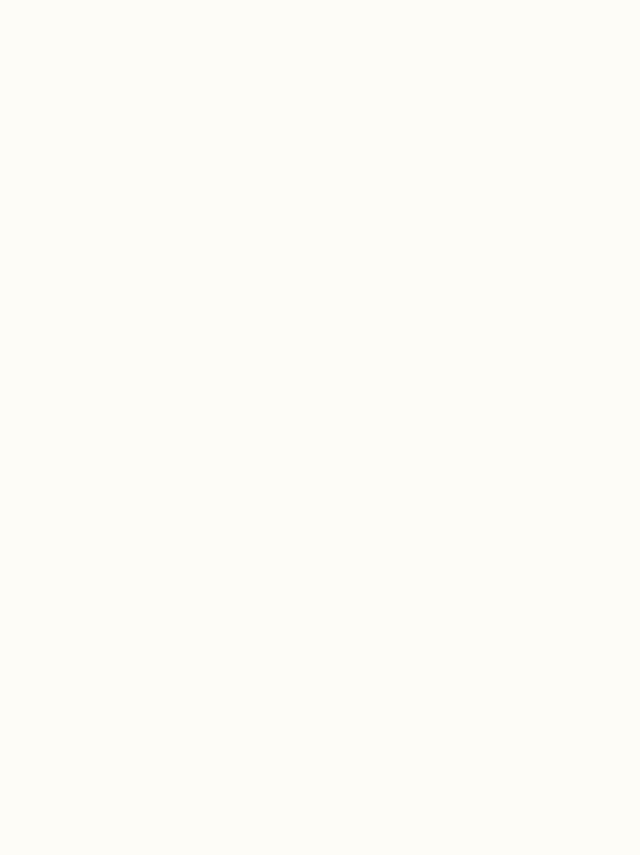
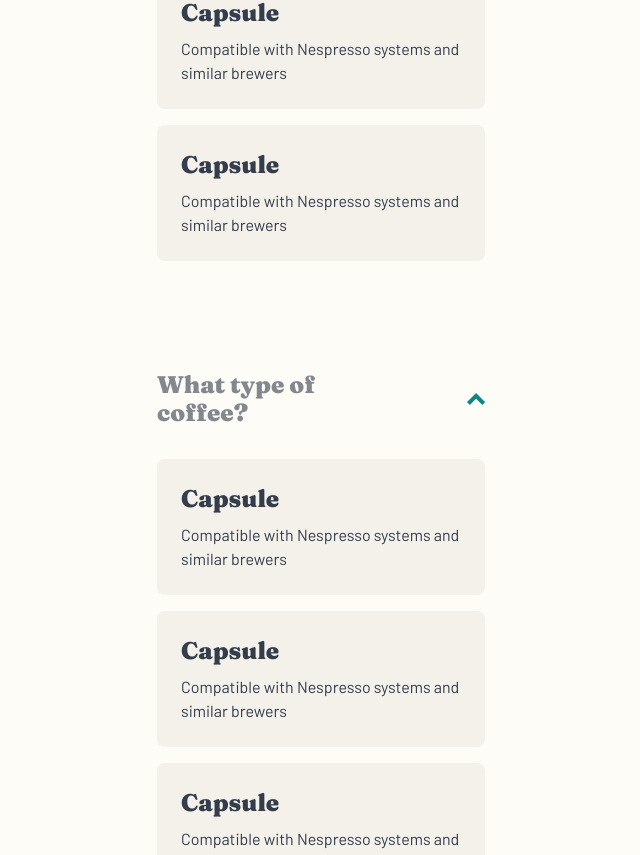
Before and after one commit to CharlesSquirel/caffeeroaster_frontendmentor, a Next.js app: page /plan in a window 1280 px wide. Shown: the part 1936-2791 px from the top of the page, without its empty margins (319-959 px from the left). Before the commit the page ends 1876 px from the top, so only its background shows below. Built offline with nearby package versions, Linux system fonts and the light colour scheme.

Commit message:
Feat: Create form mobile UI

```diff
--- /dev/null
+++ b/app/components/CreatForm/CreatForm.tsx
@@ -0,0 +1,84 @@
+import DropdownForm from '../common/DropdownForm.tsx/DropdownForm';
+import DropdownOption from '../common/DropdownOption/DropdownOption';
+
+export default function CreateForm() {
+  return (
+    <form className="flex w-[328px] flex-col gap-[110px]">
+      {/* how */}
+      <DropdownForm title="How do you drink your coffee?">
+        <DropdownOption
+          title="Capsule"
+          description="Compatible with Nespresso systems and similar brewers"
+        />
+        <DropdownOption
+          title="Capsule"
+          description="Compatible with Nespresso systems and similar brewers"
+        />
+        <DropdownOption
+          title="Capsule"
+          description="Compatible with Nespresso systems and similar brewers"
+        />
+      </DropdownForm>
+      {/* type */}
+      <DropdownForm title="What type of coffee?">
+        <DropdownOption
+          title="Capsule"
+          description="Compatible with Nespresso systems and similar brewers"
+        />
+        <DropdownOption
+          title="Capsule"
+          description="Compatible with Nespresso systems and similar brewers"
+        />
+        <DropdownOption
+          title="Capsule"
+          description="Compatible with Nespresso systems and similar brewers"
+        />
+      </DropdownForm>
+      {/* how much */}
+      <DropdownForm title="How much do you like?">
+        <DropdownOption
+          title="Capsule"
+          description="Compatible with Nespresso systems and similar brewers"
+        />
+        <DropdownOption
+          title="Capsule"
+          description="Compatible with Nespresso systems and similar brewers"
+        />
+        <DropdownOption
+          title="Capsule"
+          description="Compatible with Nespresso systems and similar brewers"
+        />
+      </DropdownForm>
+      {/* grind */}
+      <DropdownForm title="Want us to grind them?">
+        <DropdownOption
+          title="Capsule"
+          description="Compatible with Nespresso systems and similar brewers"
+        />
+        <DropdownOption
+          title="Capsule"
+          description="Compatible with Nespresso systems and similar brewers"
+        />
+        <DropdownOption
+          title="Capsule"
+          description="Compatible with Nespresso systems and similar brewers"
+        />
+      </DropdownForm>
+      {/* how often */}
+      <DropdownForm title="How often should we deliver?">
+        <DropdownOption
+          title="Capsule"
+          description="Compatible with Nespresso systems and similar brewers"
+        />
+        <DropdownOption
+          title="Capsule"
+          description="Compatible with Nespresso systems and similar brewers"
+        />
+        <DropdownOption
+          title="Capsule"
+          description="Compatible with Nespresso systems and similar brewers"
+        />
+      </DropdownForm>
+    </form>
+  );
+}
--- /dev/null
+++ b/app/components/Create/Create.tsx
@@ -0,0 +1,10 @@
+import CreateForm from '../CreatForm/CreatForm';
+
+export default function Create() {
+  return (
+    <section className="mb-[120px] w-[328px]">
+      <article className="hidden"></article>
+      <CreateForm />
+    </section>
+  );
+}
--- /dev/null
+++ b/app/components/common/DropdownForm.tsx/DropdownForm.tsx
@@ -0,0 +1,26 @@
+import { fraunces } from '@/fonts/fonts';
+import ArrowUp from '@/icons/ArrowIcon';
+import { PropsWithChildren } from 'react';
+
+interface DropdownFormProps {
+  title: string;
+}
+
+export default function DropdownForm({
+  title,
+  children,
+}: PropsWithChildren<DropdownFormProps>) {
+  return (
+    <div className="flex flex-col gap-[16px] text-greay">
+      <div className="mb-[16px] flex items-center justify-between">
+        <h2
+          className={`${fraunces.className} w-[240px] text-[24px] leading-[28px]`}
+        >
+          {title}
+        </h2>
+        <ArrowUp className="cursor-pointer" />
+      </div>
+      {children}
+    </div>
+  );
+}
--- /dev/null
+++ b/app/components/common/DropdownOption/DropdownOption.tsx
@@ -0,0 +1,22 @@
+import { fraunces } from '@/fonts/fonts';
+
+interface DropdownOptionProps {
+  title: string;
+  description: string;
+  //   name: string;
+  //   onClick:
+}
+
+export default function DropdownOption({
+  title,
+  description,
+}: DropdownOptionProps) {
+  return (
+    <div className="bg-dropdownOptionBg flex w-[328px] flex-col gap-[8px] rounded-[8px] p-[24px] text-blueDark">
+      <h3 className={`${fraunces.className} text-[24px] leading-[32px]`}>
+        {title}
+      </h3>
+      <p className="text-base">{description}</p>
+    </div>
+  );
+}
--- /dev/null
+++ b/app/icons/ArrowIcon.tsx
@@ -0,0 +1,26 @@
+interface ArrowUpProps {
+  className?: string;
+}
+
+export default function ArrowUp({ className }: ArrowUpProps) {
+  return (
+    <svg
+      width="18.191284"
+      height="11.923828"
+      viewBox="0 0 18.1913 11.9238"
+      fill="none"
+      xmlns="http://www.w3.org/2000/svg"
+      xmlnsXlink="http://www.w3.org/1999/xlink"
+      className={className}
+    >
+      <desc>Created with Pixso.</desc>
+      <defs />
+      <path
+        d="M15.36 11.92L18.19 9.09L9.09 0L0 9.09L2.82 11.92L9.09 5.65L15.36 11.92Z"
+        fill="#0E8784"
+        fill-opacity="1.000000"
+        fill-rule="nonzero"
+      />
+    </svg>
+  );
+}
--- a/app/plan/page.tsx
+++ b/app/plan/page.tsx
@@ -1,3 +1,4 @@
+import Create from '@/components/Create/Create';
 import HeroPlan from '@/components/HeroPlan/HeroPlan';
 import Works from '@/components/Works/Works';
 
@@ -6,6 +7,7 @@ export default function Page() {
     <>
       <HeroPlan />
       <Works mode="dark" />
+      <Create />
     </>
   );
 }
--- a/tailwind.config.ts
+++ b/tailwind.config.ts
@@ -16,6 +16,7 @@ const config: Config = {
         greay: '#83888F',
         btnHover: '#66D2CF',
         chooseBg: '#2c343e',
+        dropdownOptionBg: '#F4F1EB',
       },
     },
   },
```
